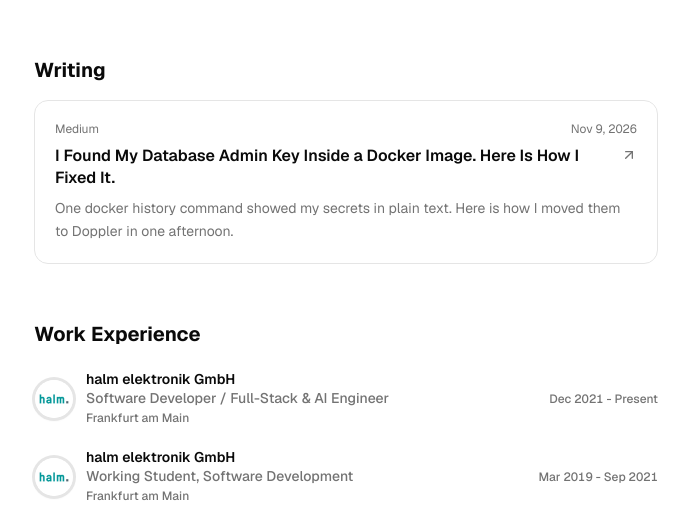
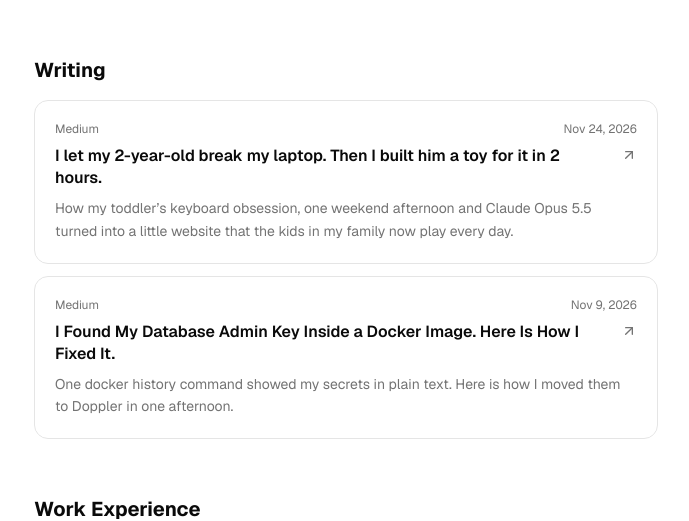
Before and after one commit to abdullah786/portfolio, a Next.js app: page / in a window 1280 px wide. Shown: the part 1615-2136 px from the top of the page, without its empty margins (294-983 px from the left). Built offline with nearby package versions, Linux system fonts and the light colour scheme; no server answers.

Commit message:
Add Medium article on building SmashyKeys

```diff
--- a/src/data/resume.tsx
+++ b/src/data/resume.tsx
@@ -250,6 +250,15 @@ export const DATA = {
   writing: [
     {
       title:
+        "I let my 2-year-old break my laptop. Then I built him a toy for it in 2 hours.",
+      subtitle:
+        "How my toddler’s keyboard obsession, one weekend afternoon and Claude Opus 5.5 turned into a little website that the kids in my family now play every day.",
+      date: "Nov 24, 2026",
+      source: "Medium",
+      href: "https://medium.com/@s.mabdullahahsan/i-let-my-2-year-old-break-my-laptop-then-i-built-him-a-toy-for-it-in-2-hours-8aecea5ac224",
+    },
+    {
+      title:
         "I Found My Database Admin Key Inside a Docker Image. Here Is How I Fixed It.",
       subtitle:
         "One docker history command showed my secrets in plain text. Here is how I moved them to Doppler in one afternoon.",
```
